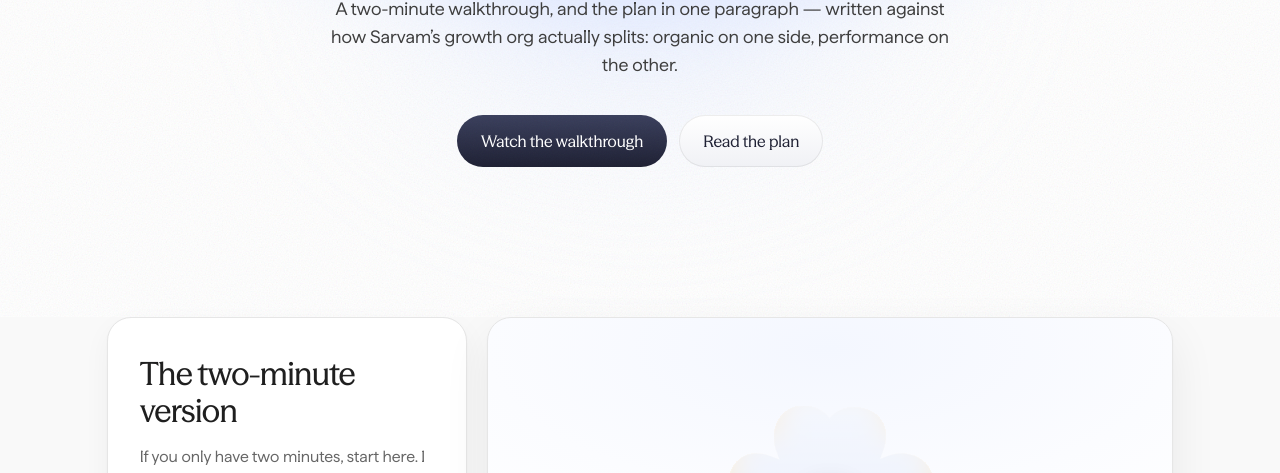
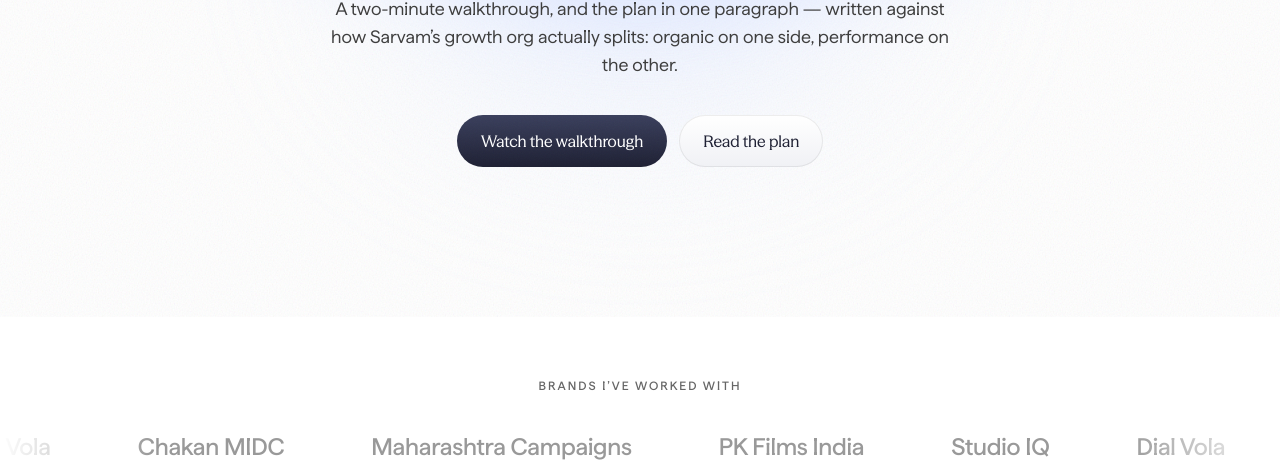
Before and after one commit to Harsh-voice/resume-is-here, a plain HTML site: page index.html in a window 1280 px wide. Shown: the part 432-905 px from the top of the page. Drawn offline with Linux system fonts and the light colour scheme.

Commit message:
Add the brand marquee, counting stats and hero parallax
Their marquee keyframe is translate 0 to -50%, linear, 44-58s, with
the track duplicated so the loop never shows a seam.

- Brand strip under the hero, matching the "INDIA BUILDS WITH SARVAM"
  pattern: 12px/525/2px uppercase kicker over an edge-masked track
  that pauses on hover
- Stat numbers count up from zero the first time the strip is seen,
  easeOutQuart over 1.5s, landing exactly on 14M+/860K+/13L+/50+
- Hero gradient drifts at 0.16 of scroll speed, rAF-throttled
- All three respect prefers-reduced-motion, and the stats keep their
  real values with JavaScript off rather than reading zero

Two bugs found while building this, both mine from earlier passes:

- --grey-400 was referenced by the card hover border and the marquee
  but never declared, so both silently fell back to black
- the .kicker rule was dropped when the body sections were rewritten,
  so "Why Sarvam" had been rendering as a plain bold heading and the
  new kicker came out 16px sentence case instead of 12px uppercase

Marquee half-track measured 1228px against a 1440px viewport on the
first build, which would have shown a gap at the loop point; the
track now repeats six times.

Co-Authored-By: Claude Opus 5 <noreply@anthropic.com>
Claude-Session: https://claude.ai/code/session_014tWRrMd5SBM6SRH7e7k6PG

```diff
--- a/index.html
+++ b/index.html
@@ -24,6 +24,7 @@
   --tx:#1f1f1f; --tx-secondary:#3d3d3d; --tx-tertiary:#666;
   --st:#e6e6e6; --st-secondary:#f0f0f0;
   --grey-50:#f9f9f9; --grey-100:#f5f5f5; --grey-200:#f0f0f0;
+  --grey-300:#e6e6e6; --grey-400:#ccc; --grey-600:#999;
   --indigo-100:#e8effc; --indigo-500:#6a88e2; --indigo-600:#556adc; --indigo-900:#212191;
   --ink-btn-a:#3a3f5c; --ink-btn-b:#1e2033;
   --paper:#fff; --paper-soft:#fcfcfc;
@@ -44,7 +45,8 @@ body{
 .hero-shell{position:relative; overflow:hidden; isolation:isolate}
 .hero-grad{
   position:absolute; z-index:-2; pointer-events:none;
-  width:202.7vw; height:96.9vw; top:-55.4vw; left:50%; transform:translateX(-50%);
+  width:202.7vw; height:96.9vw; top:-55.4vw; left:50%;
+  transform:translateX(-50%) translateY(var(--par,0px)); will-change:transform;
   max-width:none; object-fit:fill;
 }
 .hero-blob{
@@ -169,6 +171,26 @@ h1{
   .grid-3 .card:hover,.grid-4 .card:hover,.pill:hover{transform:none}
 }
 
+/* ============ Logo marquee — their keyframes: translate 0 to -50%, linear ============ */
+@keyframes marquee{ from{ transform:translateX(0) } to{ transform:translateX(-50%) } }
+.marquee-sec{padding-block:clamp(40px,5vw,60px); background:var(--paper); overflow:hidden}
+.kicker{font-size:12px; font-weight:525; letter-spacing:2px; text-transform:uppercase;
+        color:var(--tx-tertiary)}
+.marquee-sec .kicker{display:block; text-align:center; margin-bottom:clamp(24px,3vw,34px)}
+.marquee{position:relative; overflow:hidden;
+  -webkit-mask-image:linear-gradient(90deg,transparent,#000 12%,#000 88%,transparent);
+          mask-image:linear-gradient(90deg,transparent,#000 12%,#000 88%,transparent)}
+.marquee-track{display:flex; width:max-content; animation:marquee 48s linear infinite}
+.marquee:hover .marquee-track{animation-play-state:paused}
+.marquee-item{
+  flex:0 0 auto; padding-inline:clamp(26px,3.4vw,52px);
+  font-size:clamp(18px,2vw,24px); font-weight:525; letter-spacing:-.01em;
+  color:var(--grey-600); white-space:nowrap;
+  transition:color .25s cubic-bezier(.4,0,.2,1);
+}
+.marquee-item:hover{color:var(--tx-secondary)}
+@media (prefers-reduced-motion:reduce){ .marquee-track{animation:none} }
+
 /* ============ Body sections ============ */
 .band{background:var(--grey-50)}
 .sec{padding-block:clamp(56px,7.5vw,96px)}
@@ -247,6 +269,7 @@ h1{
   -webkit-background-clip:text; background-clip:text; color:transparent;
 }
 @supports not (background-clip:text){ .stat .n{color:var(--tx)} }
+.stat .n{font-variant-numeric:tabular-nums}
 .stat .l{
   display:block; margin-top:10px; font-size:12px; font-weight:525; letter-spacing:2px;
   text-transform:uppercase; color:var(--tx-tertiary); line-height:1.4;
@@ -370,6 +393,45 @@ h1{
     </div>
   </section>
 </div>
+
+<!-- ============ BRANDS — swap these for whatever you want listed ============ -->
+<section class="marquee-sec">
+  <span class="kicker reveal">Brands I&rsquo;ve worked with</span>
+  <div class="marquee">
+    <div class="marquee-track">
+      <span class="marquee-item">PK Films India</span>
+      <span class="marquee-item">Studio IQ</span>
+      <span class="marquee-item">Dial Vola</span>
+      <span class="marquee-item">Chakan MIDC</span>
+      <span class="marquee-item">Maharashtra Campaigns</span>
+      <span class="marquee-item" aria-hidden="true">PK Films India</span>
+      <span class="marquee-item" aria-hidden="true">Studio IQ</span>
+      <span class="marquee-item" aria-hidden="true">Dial Vola</span>
+      <span class="marquee-item" aria-hidden="true">Chakan MIDC</span>
+      <span class="marquee-item" aria-hidden="true">Maharashtra Campaigns</span>
+      <span class="marquee-item" aria-hidden="true">PK Films India</span>
+      <span class="marquee-item" aria-hidden="true">Studio IQ</span>
+      <span class="marquee-item" aria-hidden="true">Dial Vola</span>
+      <span class="marquee-item" aria-hidden="true">Chakan MIDC</span>
+      <span class="marquee-item" aria-hidden="true">Maharashtra Campaigns</span>
+      <span class="marquee-item" aria-hidden="true">PK Films India</span>
+      <span class="marquee-item" aria-hidden="true">Studio IQ</span>
+      <span class="marquee-item" aria-hidden="true">Dial Vola</span>
+      <span class="marquee-item" aria-hidden="true">Chakan MIDC</span>
+      <span class="marquee-item" aria-hidden="true">Maharashtra Campaigns</span>
+      <span class="marquee-item" aria-hidden="true">PK Films India</span>
+      <span class="marquee-item" aria-hidden="true">Studio IQ</span>
+      <span class="marquee-item" aria-hidden="true">Dial Vola</span>
+      <span class="marquee-item" aria-hidden="true">Chakan MIDC</span>
+      <span class="marquee-item" aria-hidden="true">Maharashtra Campaigns</span>
+      <span class="marquee-item" aria-hidden="true">PK Films India</span>
+      <span class="marquee-item" aria-hidden="true">Studio IQ</span>
+      <span class="marquee-item" aria-hidden="true">Dial Vola</span>
+      <span class="marquee-item" aria-hidden="true">Chakan MIDC</span>
+      <span class="marquee-item" aria-hidden="true">Maharashtra Campaigns</span>
+    </div>
+  </div>
+</section>
 
 <!-- ============ WALKTHROUGH — Sarvam's two-column media pattern ============ -->
 <section class="band" id="walkthrough">
@@ -516,10 +578,10 @@ h1{
     </header>
 
     <div class="stats reveal">
-      <div class="stat"><span class="n">14M+</span><span class="l">Views generated</span></div>
-      <div class="stat"><span class="n">860K+</span><span class="l">Followers grown</span></div>
-      <div class="stat"><span class="n">&#8377;13L+</span><span class="l">Ad spend managed</span></div>
-      <div class="stat"><span class="n">50+</span><span class="l">Sites shipped</span></div>
+      <div class="stat"><span class="n" data-pre="" data-val="14" data-suf="M+">14M+</span><span class="l">Views generated</span></div>
+      <div class="stat"><span class="n" data-pre="" data-val="860" data-suf="K+">860K+</span><span class="l">Followers grown</span></div>
+      <div class="stat"><span class="n" data-pre="&#8377;" data-val="13" data-suf="L+">&#8377;13L+</span><span class="l">Ad spend managed</span></div>
+      <div class="stat"><span class="n" data-pre="" data-val="50" data-suf="+">50+</span><span class="l">Sites shipped</span></div>
     </div>
 
     <div class="xp">
@@ -654,6 +716,47 @@ h1{
   }, { rootMargin: '0px 0px -8% 0px', threshold: 0.06 });
   items.forEach(function (el) { io.observe(el); });
 
+  // stat numbers count up the first time the strip is seen
+  var nums = document.querySelectorAll('.stat .n[data-val]');
+  var reduced = matchMedia('(prefers-reduced-motion: reduce)').matches;
+  function runCount(el) {
+    var target = parseFloat(el.dataset.val),
+        pre = el.dataset.pre || '', suf = el.dataset.suf || '',
+        dur = 1500, t0 = null;
+    function frame(ts) {
+      if (t0 === null) t0 = ts;
+      var k = Math.min((ts - t0) / dur, 1);
+      var eased = 1 - Math.pow(1 - k, 4);           // easeOutQuart
+      el.textContent = pre + Math.round(target * eased) + suf;
+      if (k < 1) requestAnimationFrame(frame);
+    }
+    requestAnimationFrame(frame);
+  }
+  if (nums.length && !reduced && 'IntersectionObserver' in window) {
+    nums.forEach(function (el) { el.textContent = (el.dataset.pre||'') + '0' + (el.dataset.suf||''); });
+    var cio = new IntersectionObserver(function (es) {
+      es.forEach(function (e) {
+        if (e.isIntersecting) { runCount(e.target); cio.unobserve(e.target); }
+      });
+    }, { threshold: 0.5 });
+    nums.forEach(function (el) { cio.observe(el); });
+  }
+
+  // hero gradient drifts a little slower than the page
+  var grad = document.querySelector('.hero-grad');
+  if (grad && !reduced) {
+    var ticking = false;
+    addEventListener('scroll', function () {
+      if (ticking) return;
+      ticking = true;
+      requestAnimationFrame(function () {
+        var y = Math.min(window.scrollY, 900);
+        grad.style.setProperty('--par', (y * 0.16) + 'px');
+        ticking = false;
+      });
+    }, { passive: true });
+  }
+
   // anything already on screen at load shows immediately
   requestAnimationFrame(function () {
     items.forEach(function (el) {
```
